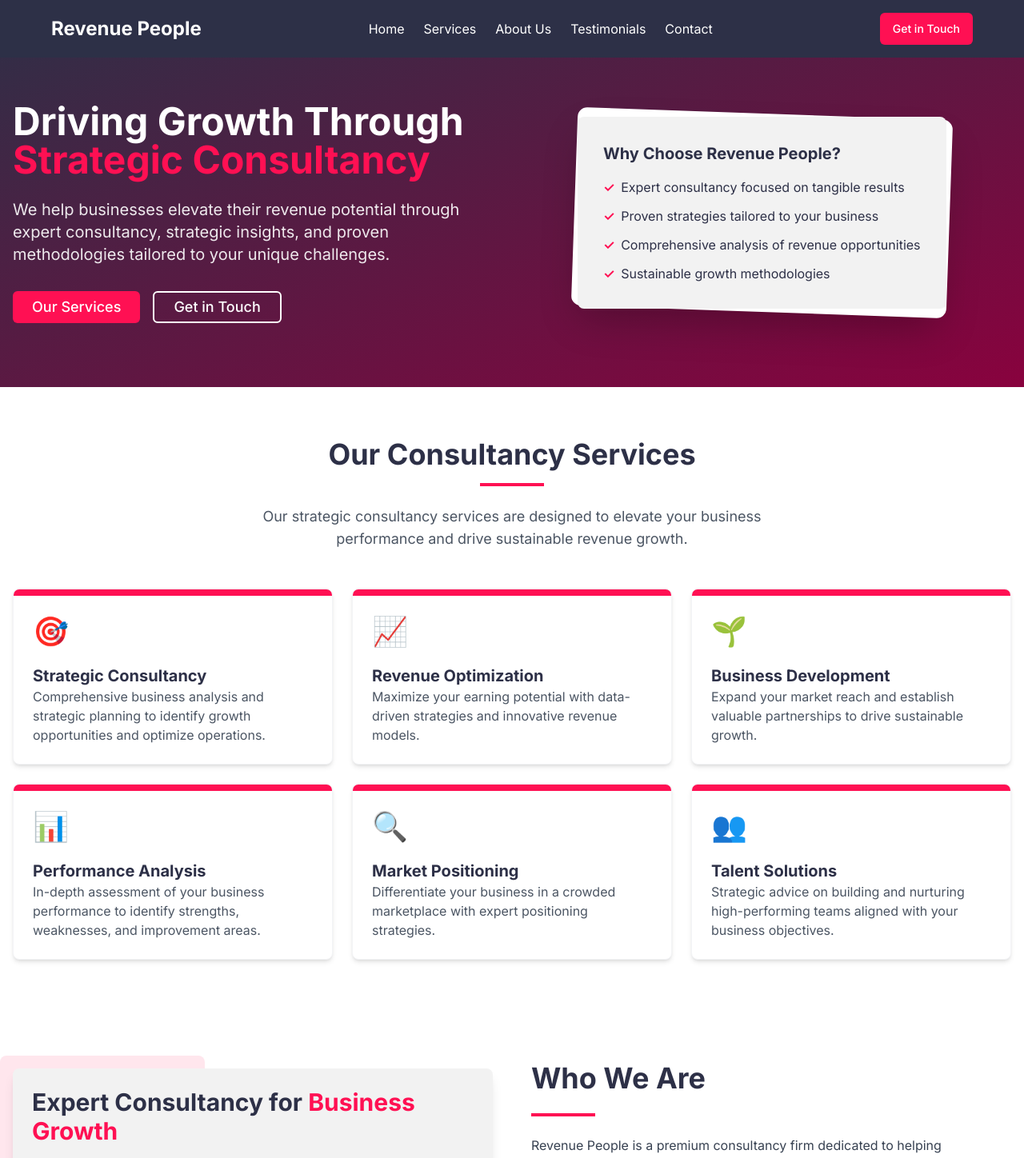
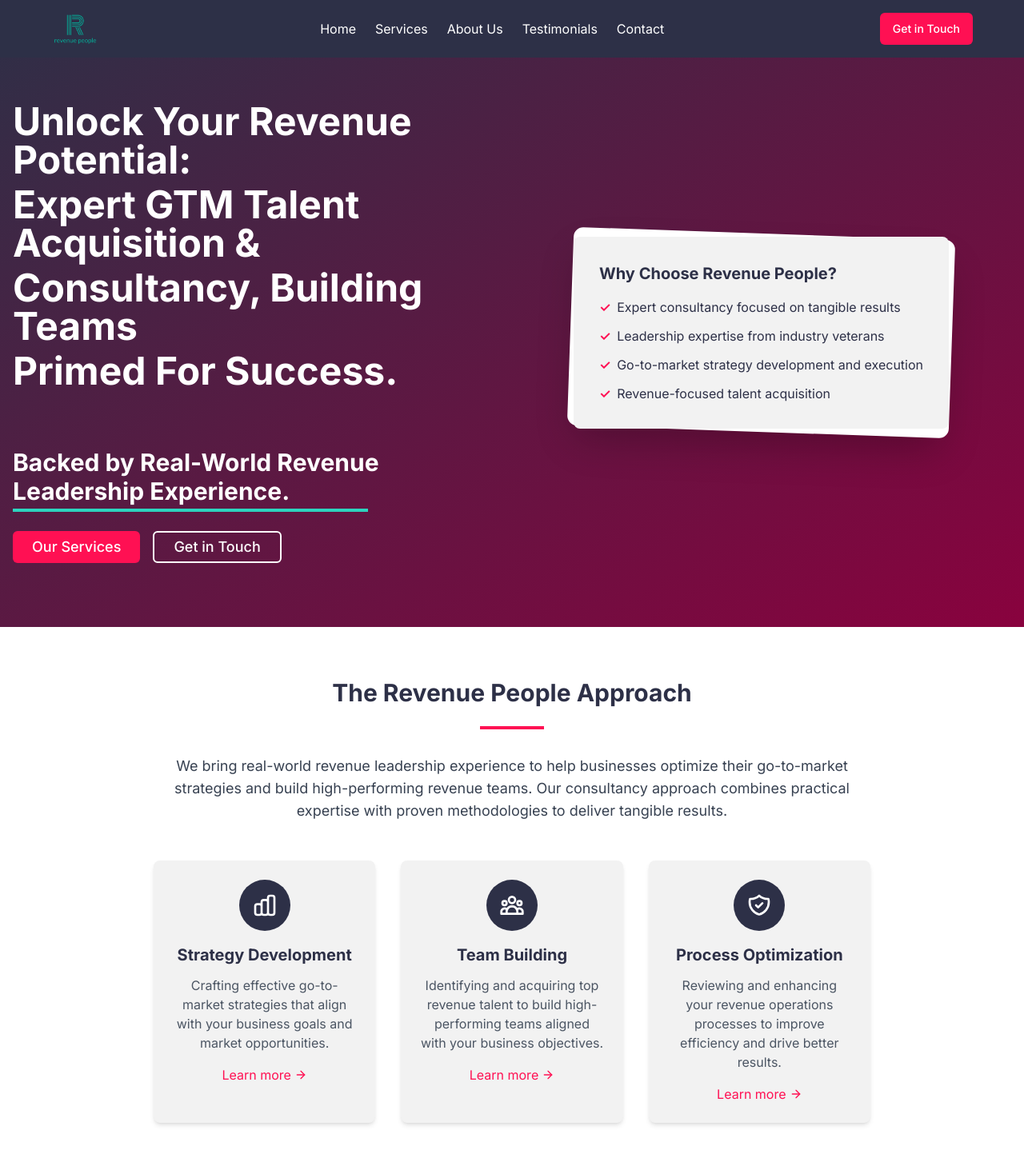
Before and after one commit to Revenuepeople/revenue-revamp-project, a React (Vite) app: page / in a window 1280 px wide. Shown: the top 1448 px of the page at 80% size. Built offline with nearby package versions, Linux system fonts and the light colour scheme.

Commit message:
Refactor: Implement design updates
Incorporate design elements and content from revenuepeople.io, including color themes, logo usage, and text content.

```diff
--- a/src/components/CtaSection.tsx
+++ b/src/components/CtaSection.tsx
@@ -7,11 +7,11 @@ const CtaSection = () => {
     <section className="py-20 bg-gradient-to-r from-revenuePrimary to-revenueAccent text-white">
       <div className="container mx-auto px-4 text-center">
         <h2 className="text-3xl md:text-4xl font-bold mb-6">
-          Ready to Transform Your Business Growth?
+          Ready to Transform Your Revenue Operations?
         </h2>
         <p className="text-xl mb-8 max-w-3xl mx-auto opacity-90">
-          Our consultancy team is ready to help you identify opportunities, overcome challenges,
-          and achieve sustainable revenue growth.
+          Our expert team is ready to help you build effective go-to-market strategies,
+          optimize your revenue processes, and build high-performing teams.
         </p>
         <div className="flex flex-col sm:flex-row justify-center gap-4">
           <Button asChild className="bg-revenuePink hover:bg-opacity-90 text-white font-medium py-2 px-8 rounded-md transition-colors text-lg">
--- a/src/components/Footer.tsx
+++ b/src/components/Footer.tsx
@@ -7,19 +7,25 @@ const Footer = () => {
       <div className="container mx-auto">
         <div className="grid grid-cols-1 md:grid-cols-4 gap-8">
           <div>
-            <h3 className="text-xl font-bold mb-4">Revenue People</h3>
+            <div className="flex items-center mb-4">
+              <img
+                src="/lovable-uploads/21237008-c7e9-4cde-96a1-9f28bec3a6f7.png"
+                alt="Revenue People Logo"
+                className="h-10 mr-2"
+              />
+            </div>
             <p className="mb-4 text-sm opacity-80">
-              Elevating business growth through strategic consultancy and expert guidance.
+              Expert GTM talent acquisition and consultancy, building teams primed for success.
             </p>
           </div>
 
           <div>
             <h4 className="font-semibold mb-4">Our Services</h4>
             <ul className="space-y-2 text-sm">
-              <li><Link to="/services" className="hover:text-revenuePink transition-colors">Strategic Consultancy</Link></li>
-              <li><Link to="/services" className="hover:text-revenuePink transition-colors">Business Development</Link></li>
-              <li><Link to="/services" className="hover:text-revenuePink transition-colors">Revenue Growth</Link></li>
-              <li><Link to="/services" className="hover:text-revenuePink transition-colors">Market Analysis</Link></li>
+              <li><Link to="/services" className="hover:text-revenuePink transition-colors">Go-to-Market Strategy</Link></li>
+              <li><Link to="/services" className="hover:text-revenuePink transition-colors">Talent Acquisition</Link></li>
+              <li><Link to="/services" className="hover:text-revenuePink transition-colors">Revenue Consultancy</Link></li>
+              <li><Link to="/services" className="hover:text-revenuePink transition-colors">Team Building</Link></li>
             </ul>
           </div>
 
--- a/src/components/Header.tsx
+++ b/src/components/Header.tsx
@@ -15,7 +15,13 @@ const Header = () => {
     <header className="bg-revenuePrimary text-white py-4 px-4 md:px-8 fixed w-full z-50">
       <div className="container mx-auto flex justify-between items-center">
         <div className="flex items-center">
-          <Link to="/" className="text-xl md:text-2xl font-bold">Revenue People</Link>
+          <Link to="/" className="flex items-center">
+            <img
+              src="/lovable-uploads/21237008-c7e9-4cde-96a1-9f28bec3a6f7.png"
+              alt="Revenue People Logo"
+              className="h-10 mr-2"
+            />
+          </Link>
         </div>
 
         {/* Desktop Navigation */}
@@ -28,8 +34,8 @@ const Header = () => {
         </nav>
 
         <div className="hidden md:block">
-          <Button className="bg-revenuePink hover:bg-revenueAccent text-white">
-            Get in Touch
+          <Button asChild className="bg-revenuePink hover:bg-revenueAccent text-white">
+            <Link to="/contact">Get in Touch</Link>
           </Button>
         </div>
 
@@ -51,8 +57,8 @@ const Header = () => {
             <Link to="/about" className="hover:text-revenuePink transition-colors" onClick={toggleMenu}>About Us</Link>
             <Link to="/testimonials" className="hover:text-revenuePink transition-colors" onClick={toggleMenu}>Testimonials</Link>
             <Link to="/contact" className="hover:text-revenuePink transition-colors" onClick={toggleMenu}>Contact</Link>
-            <Button className="bg-revenuePink hover:bg-revenueAccent text-white w-full">
-              Get in Touch
+            <Button asChild className="bg-revenuePink hover:bg-revenueAccent text-white w-full">
+              <Link to="/contact">Get in Touch</Link>
             </Button>
           </nav>
         </div>
--- a/src/components/HeroSection.tsx
+++ b/src/components/HeroSection.tsx
@@ -8,14 +8,30 @@ const HeroSection = () => {
       <div className="container mx-auto px-4">
         <div className="flex flex-col md:flex-row items-center">
           <div className="md:w-1/2 mb-8 md:mb-0 md:pr-8">
-            <h1 className="text-3xl md:text-4xl lg:text-5xl font-bold mb-6 leading-tight">
-              Driving Growth Through <span className="text-revenuePink">Strategic Consultancy</span>
+            <h1 className="text-3xl md:text-4xl lg:text-5xl font-bold mb-6 leading-tight text-center md:text-left">
+              Unlock Your Revenue Potential:
+              <span className="block mt-2">
+                Expert GTM Talent Acquisition &
+                <span className="relative">
+                  <span className="absolute -bottom-2 left-0 w-3/4 h-1 bg-teal-400"></span>
+                </span>
+              </span>
+              <span className="block mt-2">
+                Consultancy, Building Teams
+              </span>
+              <span className="block mt-2">
+                Primed For Success.
+              </span>
             </h1>
-            <p className="text-lg md:text-xl mb-8 opacity-90 leading-relaxed">
-              We help businesses elevate their revenue potential through expert consultancy,
-              strategic insights, and proven methodologies tailored to your unique challenges.
-            </p>
-            <div className="flex flex-col sm:flex-row gap-4">
+            <div className="h-12"></div>
+            <h2 className="text-xl md:text-2xl lg:text-3xl font-bold mb-8 text-center md:text-left">
+              Backed by Real-World Revenue
+              <span className="block relative">
+                Leadership Experience.
+                <span className="absolute -bottom-2 left-0 w-3/4 h-1 bg-teal-400"></span>
+              </span>
+            </h2>
+            <div className="flex flex-col sm:flex-row gap-4 justify-center md:justify-start">
               <Button asChild className="bg-revenuePink hover:bg-opacity-90 text-white font-medium py-2 px-6 rounded-md transition-colors text-lg">
                 <Link to="/services">Our Services</Link>
               </Button>
@@ -36,15 +52,15 @@ const HeroSection = () => {
                     </li>
                     <li className="flex items-start">
                       <span className="text-revenuePink font-bold mr-2">✓</span>
-                      <span>Proven strategies tailored to your business</span>
+                      <span>Leadership expertise from industry veterans</span>
                     </li>
                     <li className="flex items-start">
                       <span className="text-revenuePink font-bold mr-2">✓</span>
-                      <span>Comprehensive analysis of revenue opportunities</span>
+                      <span>Go-to-market strategy development and execution</span>
                     </li>
                     <li className="flex items-start">
                       <span className="text-revenuePink font-bold mr-2">✓</span>
-                      <span>Sustainable growth methodologies</span>
+                      <span>Revenue-focused talent acquisition</span>
                     </li>
                   </ul>
                 </div>
--- /dev/null
+++ b/src/components/RevenueApproach.tsx
@@ -0,0 +1,70 @@
+
+import { ArrowRight } from "lucide-react";
+import { Link } from "react-router-dom";
+
+const RevenueApproach = () => {
+  return (
+    <section className="py-16 bg-white">
+      <div className="container mx-auto px-4">
+        <div className="max-w-4xl mx-auto text-center">
+          <h2 className="text-2xl md:text-3xl font-bold mb-6 text-revenuePrimary">The Revenue People Approach</h2>
+          <div className="w-20 h-1 bg-revenuePink mx-auto mb-8"></div>
+          <p className="text-lg mb-10 text-gray-700">
+            We bring real-world revenue leadership experience to help businesses optimize their go-to-market
+            strategies and build high-performing revenue teams. Our consultancy approach combines practical
+            expertise with proven methodologies to deliver tangible results.
+          </p>
+
+          <div className="grid grid-cols-1 md:grid-cols-3 gap-8 mt-12">
+            <div className="bg-revenueGray p-6 rounded-lg shadow-md hover:shadow-lg transition-shadow">
+              <div className="w-16 h-16 rounded-full bg-revenuePrimary text-white flex items-center justify-center mx-auto mb-4">
+                <svg xmlns="http://www.w3.org/2000/svg" fill="none" viewBox="0 0 24 24" stroke="currentColor" className="w-8 h-8">
+                  <path strokeLinecap="round" strokeLinejoin="round" strokeWidth={2} d="M9 19v-6a2 2 0 00-2-2H5a2 2 0 00-2 2v6a2 2 0 002 2h2a2 2 0 002-2zm0 0V9a2 2 0 012-2h2a2 2 0 012 2v10m-6 0a2 2 0 002 2h2a2 2 0 002-2m0 0V5a2 2 0 012-2h2a2 2 0 012 2v14a2 2 0 01-2 2h-2a2 2 0 01-2-2z" />
+                </svg>
+              </div>
+              <h3 className="text-xl font-bold mb-3 text-revenuePrimary">Strategy Development</h3>
+              <p className="text-gray-600 mb-4">
+                Crafting effective go-to-market strategies that align with your business goals and market opportunities.
+              </p>
+              <Link to="/services" className="inline-flex items-center text-revenuePink hover:underline">
+                Learn more <ArrowRight className="ml-1 h-4 w-4" />
+              </Link>
+            </div>
+
+            <div className="bg-revenueGray p-6 rounded-lg shadow-md hover:shadow-lg transition-shadow">
+              <div className="w-16 h-16 rounded-full bg-revenuePrimary text-white flex items-center justify-center mx-auto mb-4">
+                <svg xmlns="http://www.w3.org/2000/svg" fill="none" viewBox="0 0 24 24" stroke="currentColor" className="w-8 h-8">
+                  <path strokeLinecap="round" strokeLinejoin="round" strokeWidth={2} d="M17 20h5v-2a3 3 0 00-5.356-1.857M17 20H7m10 0v-2c0-.656-.126-1.283-.356-1.857M7 20H2v-2a3 3 0 015.356-1.857M7 20v-2c0-.656.126-1.283.356-1.857m0 0a5.002 5.002 0 019.288 0M15 7a3 3 0 11-6 0 3 3 0 016 0zm6 3a2 2 0 11-4 0 2 2 0 014 0zM7 10a2 2 0 11-4 0 2 2 0 014 0z" />
+                </svg>
+              </div>
+              <h3 className="text-xl font-bold mb-3 text-revenuePrimary">Team Building</h3>
+              <p className="text-gray-600 mb-4">
+                Identifying and acquiring top revenue talent to build high-performing teams aligned with your business objectives.
+              </p>
+              <Link to="/services" className="inline-flex items-center text-revenuePink hover:underline">
+                Learn more <ArrowRight className="ml-1 h-4 w-4" />
+              </Link>
+            </div>
+
+            <div className="bg-revenueGray p-6 rounded-lg shadow-md hover:shadow-lg transition-shadow">
+              <div className="w-16 h-16 rounded-full bg-revenuePrimary text-white flex items-center justify-center mx-auto mb-4">
+                <svg xmlns="http://www.w3.org/2000/svg" fill="none" viewBox="0 0 24 24" stroke="currentColor" className="w-8 h-8">
+                  <path strokeLinecap="round" strokeLinejoin="round" strokeWidth={2} d="M9 12l2 2 4-4m5.618-4.016A11.955 11.955 0 0112 2.944a11.955 11.955 0 01-8.618 3.04A12.02 12.02 0 003 9c0 5.591 3.824 10.29 9 11.622 5.176-1.332 9-6.03 9-11.622 0-1.042-.133-2.052-.382-3.016z" />
+                </svg>
+              </div>
+              <h3 className="text-xl font-bold mb-3 text-revenuePrimary">Process Optimization</h3>
+              <p className="text-gray-600 mb-4">
+                Reviewing and enhancing your revenue operations processes to improve efficiency and drive better results.
+              </p>
+              <Link to="/services" className="inline-flex items-center text-revenuePink hover:underline">
+                Learn more <ArrowRight className="ml-1 h-4 w-4" />
+              </Link>
+            </div>
+          </div>
+        </div>
+      </div>
+    </section>
+  );
+};
+
+export default RevenueApproach;
--- a/src/components/TestimonialsSection.tsx
+++ b/src/components/TestimonialsSection.tsx
@@ -17,25 +17,25 @@ const testimonials: Testimonial[] = [
   {
     id: 1,
     name: "Sarah Johnson",
-    position: "CEO",
+    position: "VP of Sales",
     company: "TechInnovate",
-    quote: "Working with Revenue People completely transformed our business approach. Their consultancy services helped us identify key growth opportunities we'd been missing for years. The ROI has been exceptional.",
+    quote: "Working with Revenue People completely transformed our go-to-market approach. Their consultancy services helped us identify key growth opportunities and build a sales team that consistently overachieves on targets. The ROI has been exceptional.",
     rating: 5,
   },
   {
     id: 2,
     name: "Michael Chen",
-    position: "COO",
+    position: "CEO",
     company: "Growth Dynamics",
-    quote: "The strategic insights provided by the Revenue People team gave us a competitive edge in our market. Their consultancy approach is both innovative and practical, delivering real, measurable results.",
+    quote: "The strategic insights provided by the Revenue People team gave us a competitive edge in our market. Their expertise in revenue operations and talent acquisition is unmatched, delivering real, measurable results for our business.",
     rating: 5,
   },
   {
     id: 3,
     name: "Emily Rodriguez",
-    position: "Head of Sales",
+    position: "Chief Revenue Officer",
     company: "Velocity Partners",
-    quote: "Revenue People's consultancy services helped us restructure our entire sales process. Their expertise in revenue optimization strategies directly contributed to a 40% increase in our quarterly earnings.",
+    quote: "Revenue People's consultancy services helped us restructure our entire GTM function. Their expertise in building high-performing teams directly contributed to a 40% increase in our quarterly revenue within just six months.",
     rating: 5,
   },
   {
@@ -43,7 +43,7 @@ const testimonials: Testimonial[] = [
     name: "David Wilson",
     position: "Managing Director",
     company: "Apex Solutions",
-    quote: "I was skeptical at first, but Revenue People's strategic consultancy has been a game-changer for our business. Their team took the time to understand our unique challenges and provided tailored solutions.",
+    quote: "I was skeptical at first, but Revenue People's strategic consultancy has been a game-changer for our business. Their team took the time to understand our unique challenges and provided tailored solutions that actually work.",
     rating: 5,
   },
 ];
@@ -77,7 +77,7 @@ const TestimonialsSection = () => {
           <h2 className="text-3xl md:text-4xl font-bold mb-4 text-revenuePrimary">What Our Clients Say</h2>
           <div className="w-20 h-1 bg-revenuePink mx-auto mb-6"></div>
           <p className="text-lg max-w-2xl mx-auto text-gray-600">
-            Don't just take our word for it. See how our consultancy services have helped businesses achieve exceptional growth.
+            Don't just take our word for it. See how our consultancy services have helped businesses achieve exceptional revenue growth.
           </p>
         </div>
 
--- a/src/pages/Index.tsx
+++ b/src/pages/Index.tsx
@@ -7,6 +7,7 @@ import CtaSection from "@/components/CtaSection";
 import ContactSection from "@/components/ContactSection";
 import Header from "@/components/Header";
 import Footer from "@/components/Footer";
+import RevenueApproach from "@/components/RevenueApproach";
 
 const Index = () => {
   return (
@@ -14,6 +15,7 @@ const Index = () => {
       <Header />
       <main>
         <HeroSection />
+        <RevenueApproach />
         <ServicesSection />
         <AboutSection />
         <TestimonialsSection />
--- a/tailwind.config.ts
+++ b/tailwind.config.ts
@@ -69,6 +69,7 @@ export default {
 				revenuePink: "#FF1053",
 				revenueGray: "#F2F2F2",
 				revenueLight: "#FFFFFF",
+				revenueTeal: "#00B5B8",
 			},
 			borderRadius: {
 				lg: 'var(--radius)',
```
Also changed, not shown: src/pages/Services.tsx (+8 -8 lines), public/lovable-uploads/21237008-c7e9-4cde-96a1-9f28bec3a6f7.png (added).
